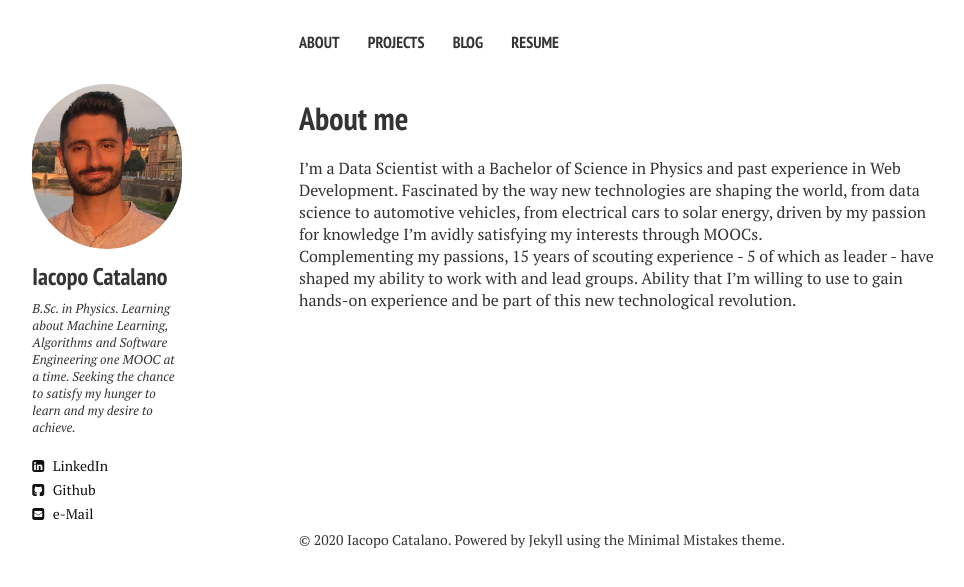
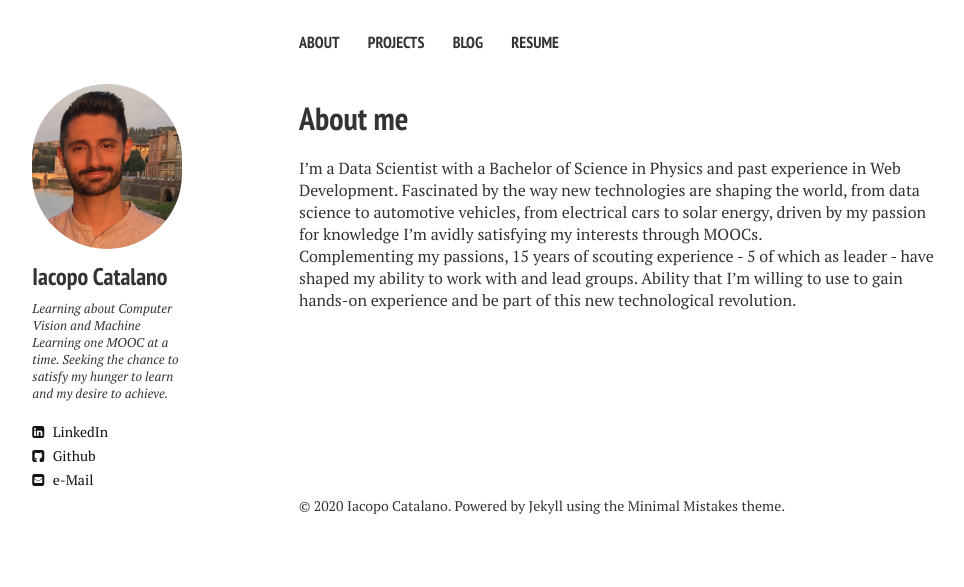
Before and after one commit to IacopomC/iacopomc.github.io, a Jekyll site: the page built from index.md, in a window 1280 px wide. Shown: the top 587 px of the page, without its empty margins (21-985 px from the left). Built offline with Jekyll 4.4.1, drawn with Linux system fonts in a browser that asks for light colours; nearby versions of some CDN libraries.

Commit message:
Update bio

```diff
--- a/_config.yml
+++ b/_config.yml
@@ -7,9 +7,8 @@ url:              //iacopomc.github.io
 owner:
   name:           Iacopo Catalano
   avatar:         avatar.jpg
-  bio:            B.Sc. in Physics. Learning about Machine Learning,
-                  Algorithms and Software Engineering one
-                  MOOC at a time. Seeking the chance to satisfy
+  bio:            Learning about Computer Vision and Machine Learning
+                  one MOOC at a time. Seeking the chance to satisfy
                   my hunger to learn and my desire to achieve.
   email:          iacopomcatalano@gmail.com
   # Social networking links are used in author-bio sidebar. Update and remove as you like.
```
